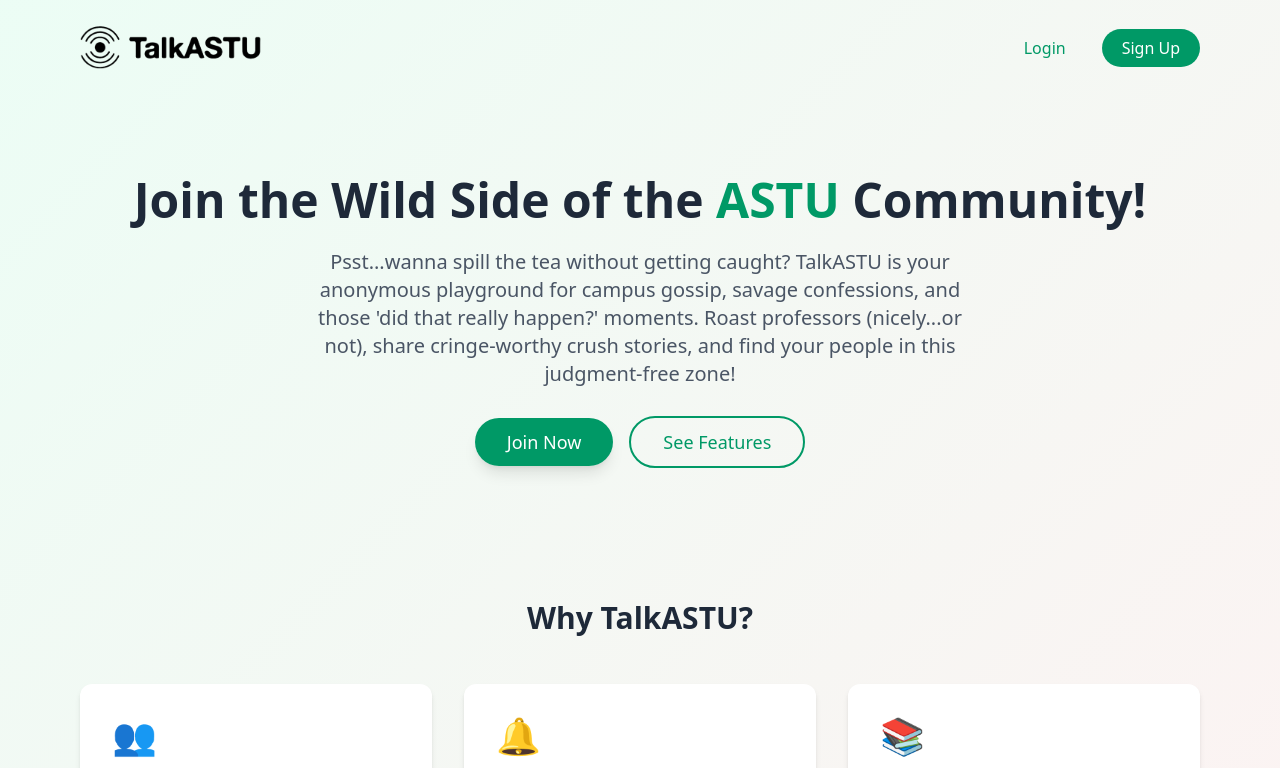
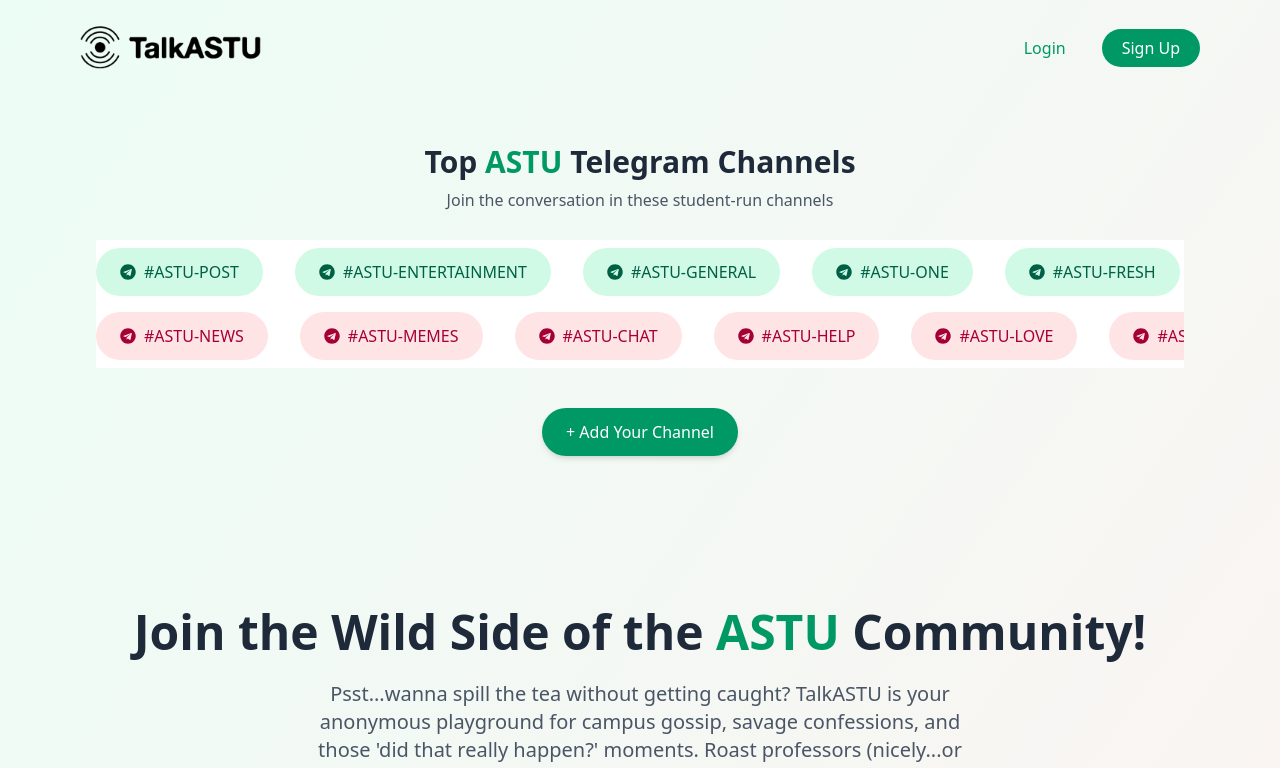
Before and after one commit to firogute/TalkASTU, a React (Vite) app in the folder client/: page / in a window 1280 px wide. Shown: the top 768 px of the page. Built offline with nearby package versions, Linux system fonts and the light colour scheme.

Commit message:
Add animated Telegram channel lists to LandingPage

```diff
--- a/client/pages/LandingPage.jsx
+++ b/client/pages/LandingPage.jsx
@@ -5,8 +5,10 @@
   FaFacebookF,
   FaInstagram,
   FaPhoneAlt,
+  FaTelegram,
 } from "react-icons/fa";
-import { FaXTwitter } from "react-icons/fa6";
+import { FaXTwitter, FaUserSecret } from "react-icons/fa6";
+import NavBar from "../components/landing/NavBar";
 
 const LandingPage = () => {
   return (
@@ -35,6 +37,107 @@
           </div>
         </nav>
 
+        {/* Animated Telegram Channels */}
+        <section className=" py-12 overflow-hidden">
+          <div className="max-w-6xl mx-auto px-4 flex flex-col">
+            <h2 className="text-3xl font-bold text-center text-gray-800 mb-2">
+              Top <span className="text-emerald-600">ASTU</span> Telegram
+              Channels
+            </h2>
+            <p className="text-center text-gray-600 mb-3 max-w-2xl mx-auto">
+              Join the conversation in these student-run channels
+            </p>
+
+            {/* Animated Channel Ticker */}
+            <div className="relative h-32 overflow-hidden bg-white my-4">
+              {" "}
+              {/* First Row (Left to Right) */}
+              <div className="absolute top-2 left-0 flex items-center space-x-8 whitespace-nowrap animate-marquee">
+                {" "}
+                {[
+                  "#ASTU-POST",
+                  "#ASTU-ENTERTAINMENT",
+                  "#ASTU-GENERAL",
+                  "#ASTU-ONE",
+                  "#ASTU-FRESH",
+                ].map((channel, i) => (
+                  <a
+                    key={`first-${i}`}
+                    href={`https://t.me/${channel.replace("#", "")}`}
+                    target="_blank"
+                    rel="noopener noreferrer"
+                    className="inline-flex items-center px-6 py-3 bg-emerald-100 text-emerald-800 rounded-full font-medium hover:bg-emerald-200 transition-all"
+                  >
+                    <FaTelegram className="mr-2" /> {channel}
+                  </a>
+                ))}
+                {/* Duplicate for seamless looping */}
+                {[
+                  "#ASTU-POST",
+                  "#ASTU-ENTERTAINMENT",
+                  "#ASTU-GENERAL",
+                  "#ASTU-ONE",
+                  "#ASTU-FRESH",
+                ].map((channel, i) => (
+                  <a
+                    key={`first-dup-${i}`}
+                    href={`https://t.me/${channel.replace("#", "")}`}
+                    target="_blank"
+                    rel="noopener noreferrer"
+                    className="inline-flex items-center px-6 py-3 bg-emerald-100 text-emerald-800 rounded-full font-medium hover:bg-emerald-200 transition-all"
+                  >
+                    <FaTelegram className="mr-2" /> {channel}
+                  </a>
+                ))}
+              </div>
+              {/* Second Row (Right to Left) */}
+              <div className="absolute bottom-2 left-0 flex items-center space-x-8 whitespace-nowrap animate-marquee-reverse">
+                {" "}
+                {[
+                  "#ASTU-NEWS",
+                  "#ASTU-MEMES",
+                  "#ASTU-CHAT",
+                  "#ASTU-HELP",
+                  "#ASTU-LOVE",
+                ].map((channel, i) => (
+                  <a
+                    key={`second-${i}`}
+                    href={`https://t.me/${channel.replace("#", "")}`}
+                    target="_blank"
+                    rel="noopener noreferrer"
+                    className="inline-flex items-center px-6 py-3 bg-rose-100 text-rose-800 rounded-full font-medium hover:bg-rose-200 transition-all"
+                  >
+                    <FaTelegram className="mr-2" /> {channel}
+                  </a>
+                ))}
+                {/* Duplicate for seamless looping */}
+                {[
+                  "#ASTU-NEWS",
+                  "#ASTU-MEMES",
+                  "#ASTU-CHAT",
+                  "#ASTU-HELP",
+                  "#ASTU-LOVE",
+                ].map((channel, i) => (
+                  <a
+                    key={`second-dup-${i}`}
+                    href={`https://t.me/${channel.replace("#", "")}`}
+                    target="_blank"
+                    rel="noopener noreferrer"
+                    className="inline-flex items-center px-6 py-3 bg-rose-100 text-rose-800 rounded-full font-medium hover:bg-rose-200 transition-all"
+                  >
+                    <FaTelegram className="mr-2" /> {channel}
+                  </a>
+                ))}
+              </div>
+            </div>
+            <button
+              className="px-6 py-3 bg-emerald-600 text-white rounded-full hover:bg-emerald-700 transition font-medium shadow-md w-fit mx-auto my-6"
+              onClick={() => {}}
+            >
+              + Add Your Channel
+            </button>
+          </div>
+        </section>
         {/* Hero Section */}
         <section className="text-center py-20">
           <h1 className="text-5xl font-bold text-gray-800 mb-6">
@@ -48,6 +151,11 @@
             (nicely...or not), share cringe-worthy crush stories, and find your
             people in this judgment-free zone!
           </p>
+
+          <div className="flex items-center justify-center gap-2 py-2 hover:shadow-sm transition text-5xl font-bold text-gray-800 mb-6 ">
+            <p className="self-center ">All Anonymously</p>
+            <FaUserSecret className="mt-0.5" />
+          </div>
           <div className="space-x-4">
             <Link
               to="/register"
@@ -103,6 +211,7 @@
           </div>
         </section>
       </div>
+
       {/* Footer */}
       {/* rounded-tl-[120px] */}
       <footer className="bg-gradient-to-r from-emerald-600 to-emerald-900 text-white p-12 md:p-0 md:py-12 leading-5 pt-[100px] pb-[30px] text-lg">
```
